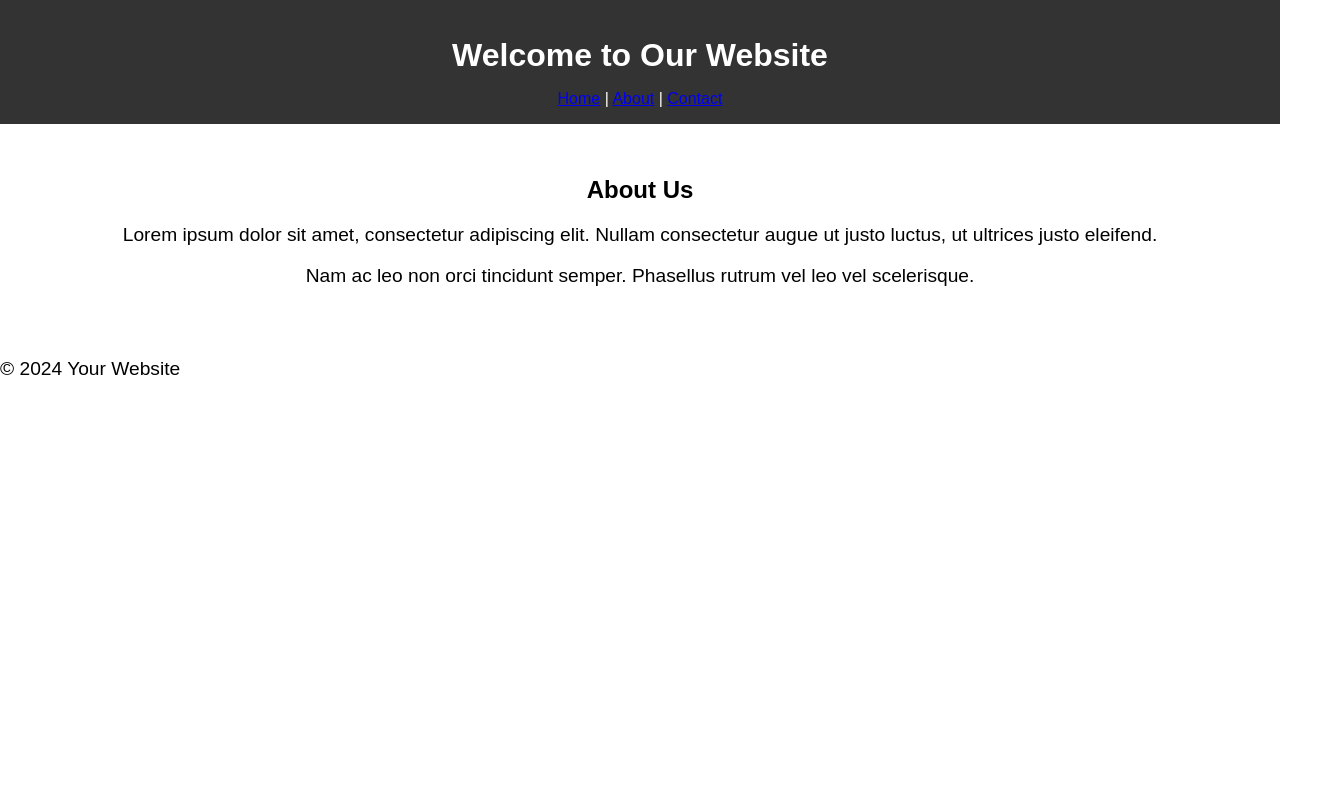
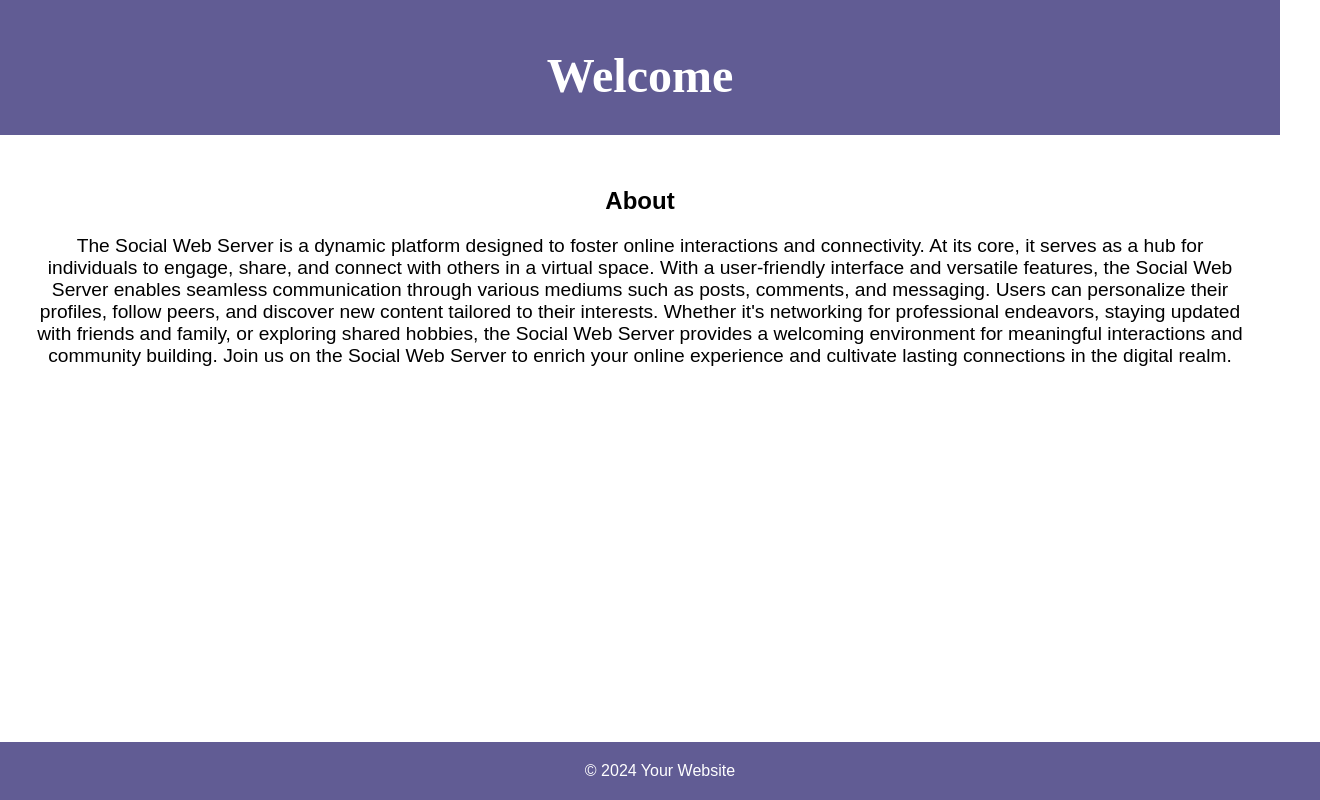
Before and after one commit to Ajibade-I/SOCIAL-APP-SERVER, a website: page public/index.html in a window 1280 px wide. Shown: the whole page, 1320 px wide, since content can reach past the window. Drawn offline with Linux system fonts and the light colour scheme.

Commit message:
new home page

```diff
--- a/public/index.html
+++ b/public/index.html
@@ -11,7 +11,7 @@
         padding: 0;
       }
       header {
-        background-color: #333;
+        background-color: #615c94;
         color: #fff;
         padding: 1rem;
         text-align: center;
@@ -21,35 +21,48 @@
         text-align: center;
       }
       h1 {
-        font-size: 2rem;
+        font-size: 3rem;
         margin-bottom: 1rem;
+        font-family: "Times New Roman", Times, serif;
       }
       p {
         font-size: 1.2rem;
+      }
+      footer {
+        display: flex;
+        background-color: #615c94;
+        color: white;
+        position: absolute;
+        bottom: 0;
+        align-items: center;
+        justify-content: center;
+        padding: 20px;
+        width: 100%;
       }
     </style>
   </head>
   <body>
     <header>
-      <h1>Welcome to Our Website</h1>
-      <nav>
-        <a href="/">Home</a> | <a href="/about">About</a> |
-        <a href="/contact">Contact</a>
-      </nav>
+      <h1>Welcome</h1>
     </header>
     <main>
-      <h2>About Us</h2>
+      <h2>About</h2>
       <p>
-        Lorem ipsum dolor sit amet, consectetur adipiscing elit. Nullam
-        consectetur augue ut justo luctus, ut ultrices justo eleifend.
-      </p>
-      <p>
-        Nam ac leo non orci tincidunt semper. Phasellus rutrum vel leo vel
-        scelerisque.
+        The Social Web Server is a dynamic platform designed to foster online
+        interactions and connectivity. At its core, it serves as a hub for
+        individuals to engage, share, and connect with others in a virtual
+        space. With a user-friendly interface and versatile features, the Social
+        Web Server enables seamless communication through various mediums such
+        as posts, comments, and messaging. Users can personalize their profiles,
+        follow peers, and discover new content tailored to their interests.
+        Whether it's networking for professional endeavors, staying updated with
+        friends and family, or exploring shared hobbies, the Social Web Server
+        provides a welcoming environment for meaningful interactions and
+        community building. Join us on the Social Web Server to enrich your
+        online experience and cultivate lasting connections in the digital
+        realm.
       </p>
     </main>
-    <footer>
-      <p>&copy; 2024 Your Website</p>
-    </footer>
+    <footer>&copy; 2024 Your Website</footer>
   </body>
 </html>
```
